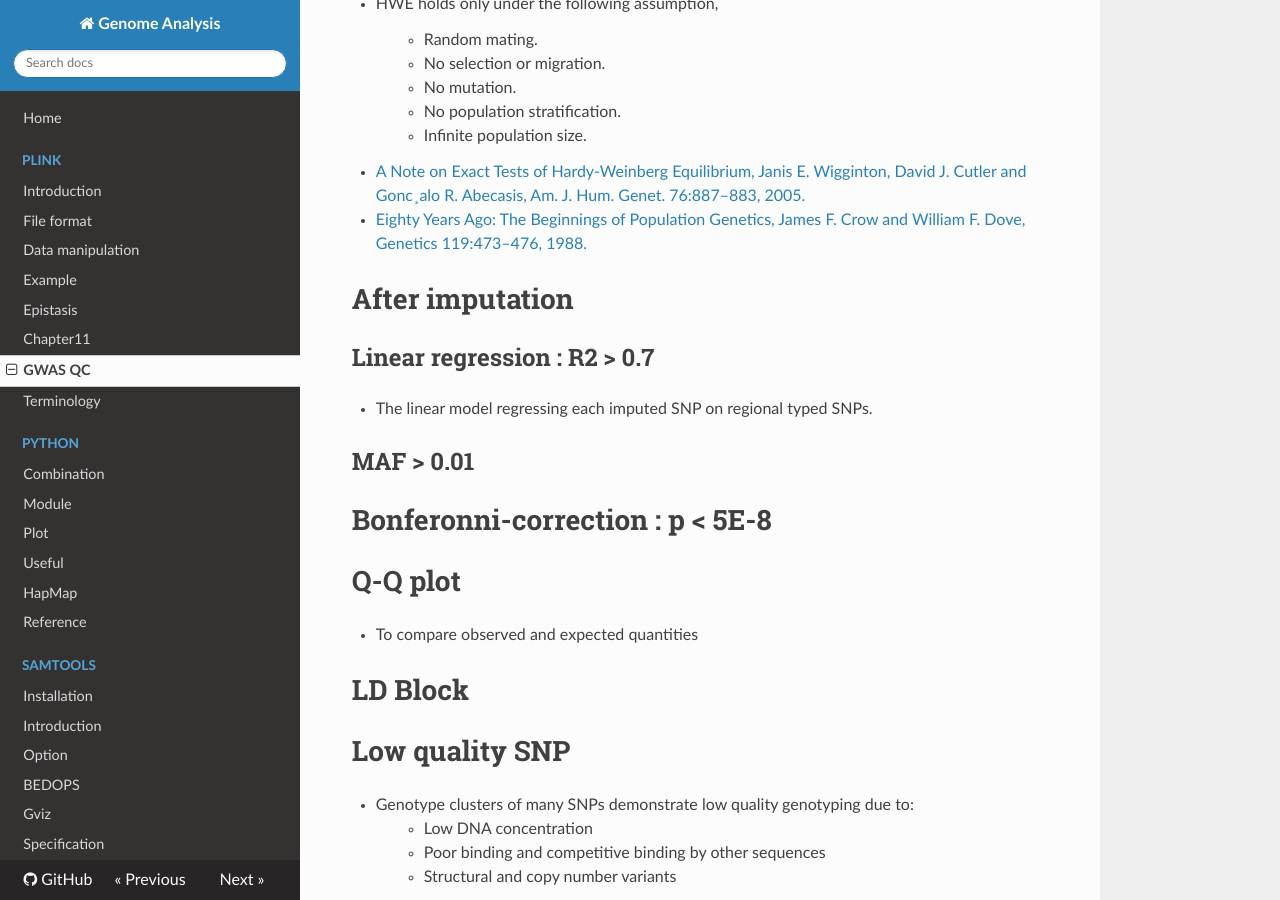
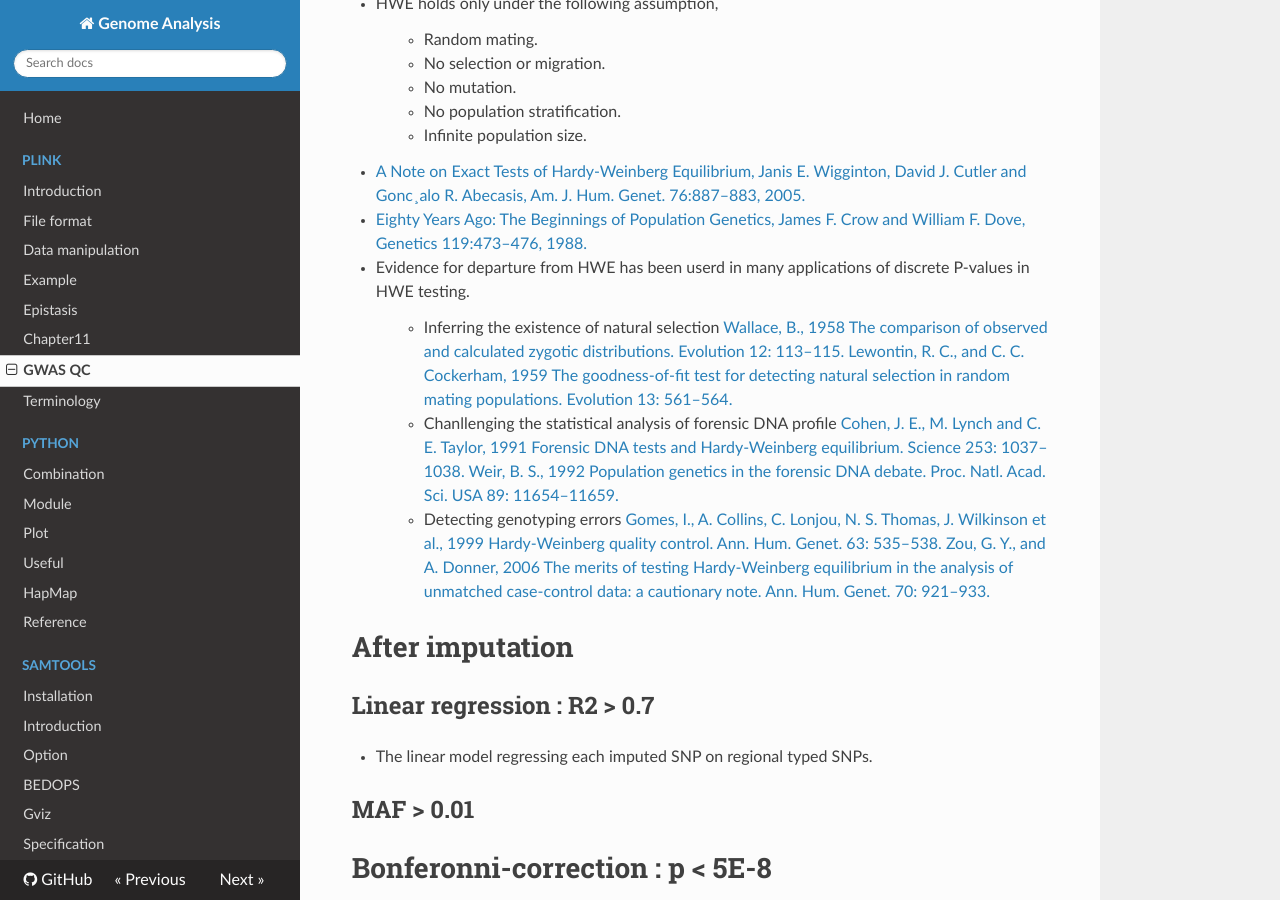
Before and after one commit to WonyoungCho/plink, an MkDocs documentation site: the page built from docs/GWAS.md, in a window 1280 px wide and 900 px high, scrolled down 4570 px. Built offline with MkDocs 1.6.1, drawn with Linux system fonts in a browser that asks for light colours; nearby versions of some CDN libraries; old or Windows-style settings are respelled for this version of MkDocs.

Commit message:
Update GWAS.md

```diff
--- a/docs/GWAS.md
+++ b/docs/GWAS.md
@@ -163,6 +163,19 @@ in controls.
 - [A Note on Exact Tests of Hardy-Weinberg Equilibrium, Janis E. Wigginton, David J. Cutler and Gonc¸alo R. Abecasis, Am. J. Hum. Genet. 76:887–883, 2005.](https://www.ncbi.nlm.nih.gov/pmc/articles/PMC1199378/)
 - [Eighty Years Ago: The Beginnings of Population Genetics, James F. Crow and William F. Dove, Genetics 119:473–476, 1988.](https://www.ncbi.nlm.nih.gov/pmc/articles/PMC1203431/)
 
+- Evidence for departure from HWE has been userd in many applications of discrete P-values in HWE testing.
+> - Inferring the existence of natural selection
+> [Wallace, B., 1958 The comparison of observed and calculated zygotic distributions. Evolution 12: 113–115.](https://onlinelibrary.wiley.com/doi/abs/10.1111/j.1558-5646.1958.tb02935.x)
+> [Lewontin, R. C., and C. C. Cockerham, 1959 The goodness-of-fit test for detecting natural selection in random mating populations. Evolution 13: 561–564.](https://onlinelibrary.wiley.com/doi/abs/10.1111/j.1558-5646.1959.tb03043.x)
+> - Chanllenging the statistical analysis of forensic DNA profile
+> [Cohen, J. E., M. Lynch and C. E. Taylor, 1991 Forensic DNA tests and Hardy-Weinberg equilibrium. Science 253: 1037–1038.](https://science.sciencemag.org/content/253/5023/1037.long)
+> [Weir, B. S., 1992 Population genetics in the forensic DNA debate. Proc. Natl. Acad. Sci. USA 89: 11654–11659.](https://www.ncbi.nlm.nih.gov/pmc/articles/PMC50614/)
+> - Detecting genotyping errors
+> [Gomes, I., A. Collins, C. Lonjou, N. S. Thomas, J. Wilkinson et al., 1999 Hardy-Weinberg quality control. Ann. Hum. Genet. 63:
+535–538.](https://onlinelibrary.wiley.com/doi/abs/10.1046/j.1469-1809.1999.6360535.x)
+> [Zou, G. Y., and A. Donner, 2006 The merits of testing Hardy-Weinberg equilibrium in the analysis of unmatched case-control data:
+a cautionary note. Ann. Hum. Genet. 70: 921–933.](https://onlinelibrary.wiley.com/doi/abs/10.1111/j.1469-1809.2006.00267.x)
+
 
 # After imputation
 ## Linear regression : R2 > 0.7
```
